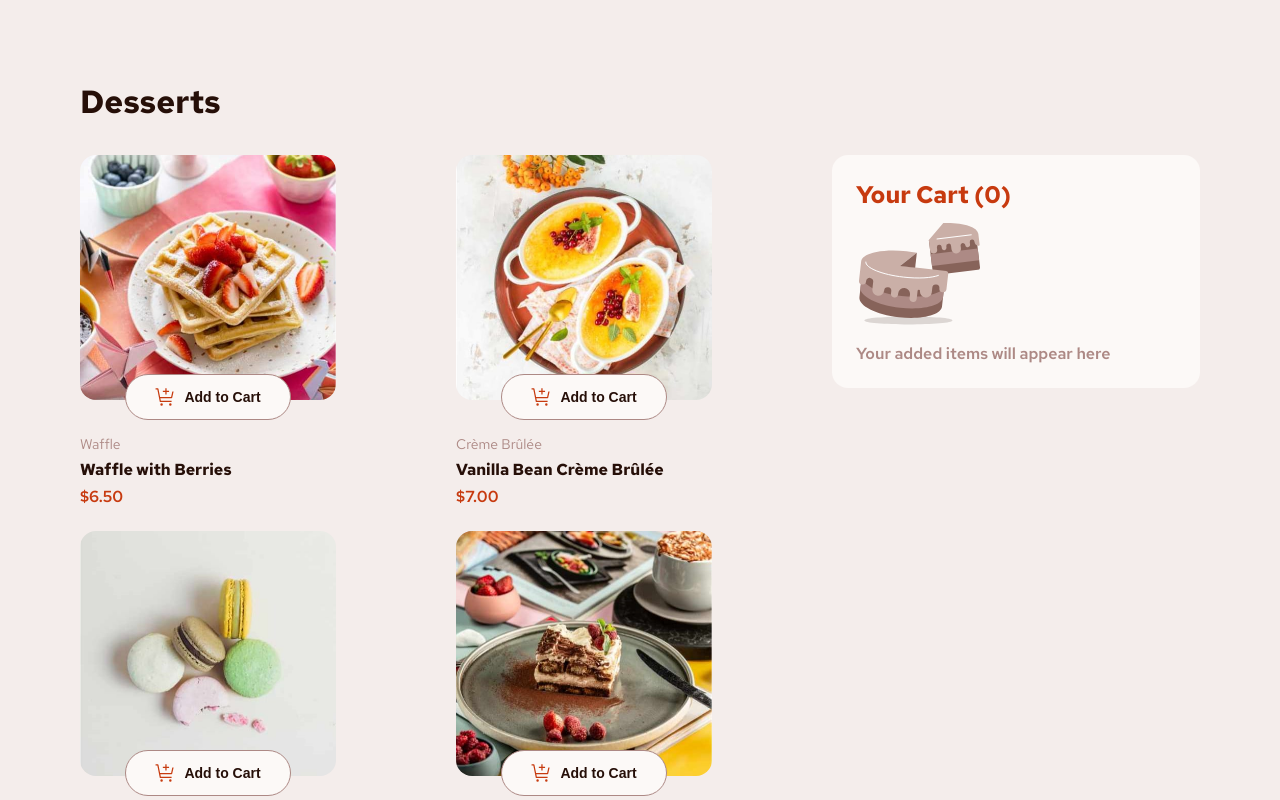
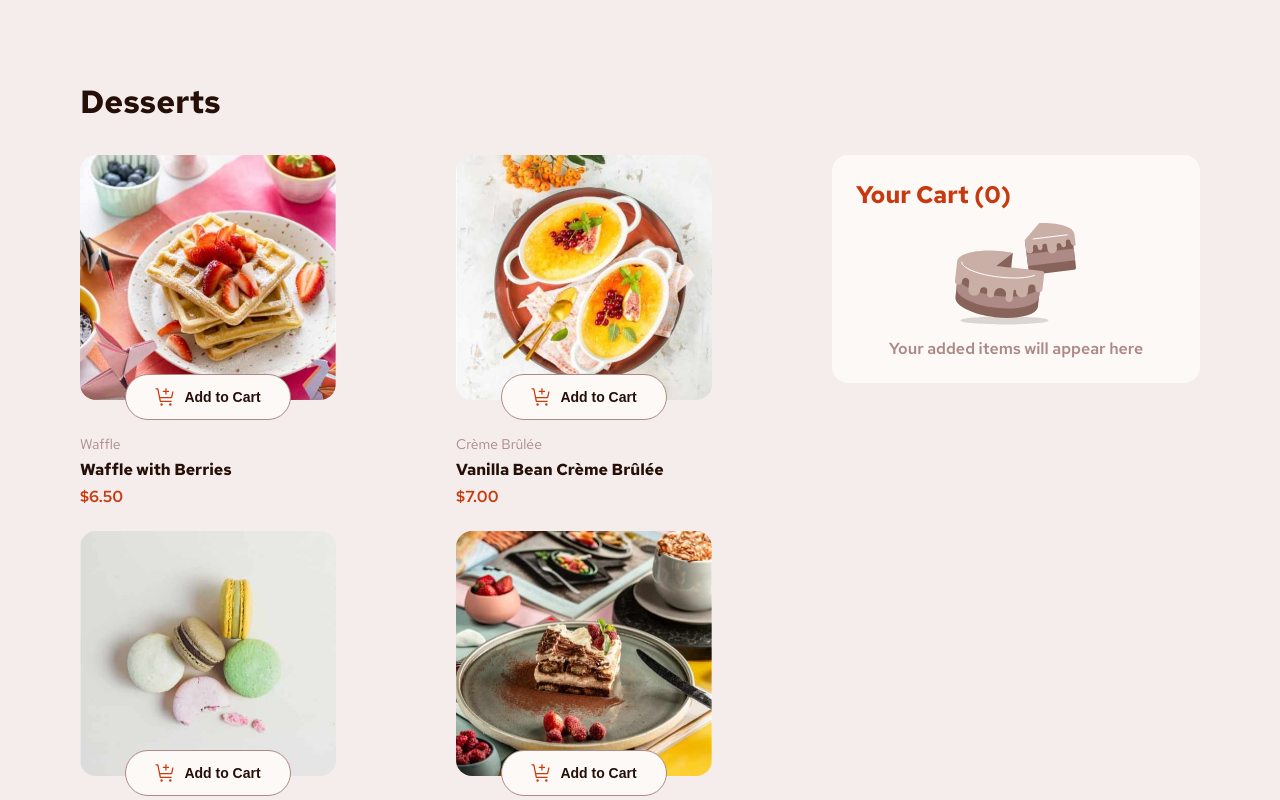
Before and after one commit to hellcsaba/product-list-cart, a React (Vite) app: page / in a window 1280 px wide. Shown: the top 800 px of the page. Built offline with nearby package versions, Linux system fonts and the light colour scheme.

Commit message:
Fix typo in Cart component cart__empty-image

```diff
--- a/src/components/Cart.tsx
+++ b/src/components/Cart.tsx
@@ -31,7 +31,7 @@ const Cart: React.FC<CartProps> = ({ cartItems, onRemoveItem }) => {
       ) : (
         <div className="cart__empty">
           <img
-            className="cart_empty-image"
+            className="cart__empty-image"
             src="../../assets/images/illustration-empty-cart.svg"
             alt="Empty cart"
           ></img>
--- a/src/components/cart.scss
+++ b/src/components/cart.scss
@@ -6,16 +6,19 @@
     border-radius: 1rem;
     display: flex;
     flex-direction: column;
+    align-items: center;
     padding: 1.5rem;
 
     &__title {
         color: index.$red;
+        align-self: start;
     }
 
     &__empty-image {
-        width: 100%;
-        height: 100%;
+        width: auto;
+        height: auto;
         display: block;
+        justify-self: center;
     }
 
     &__empty-text {
```
